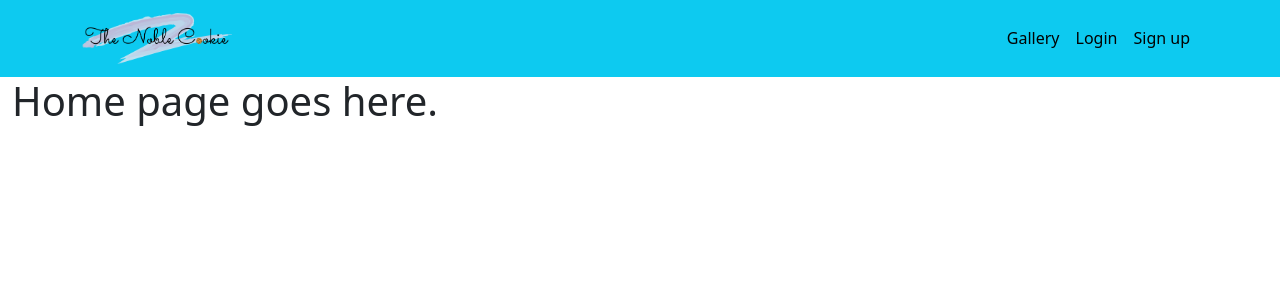
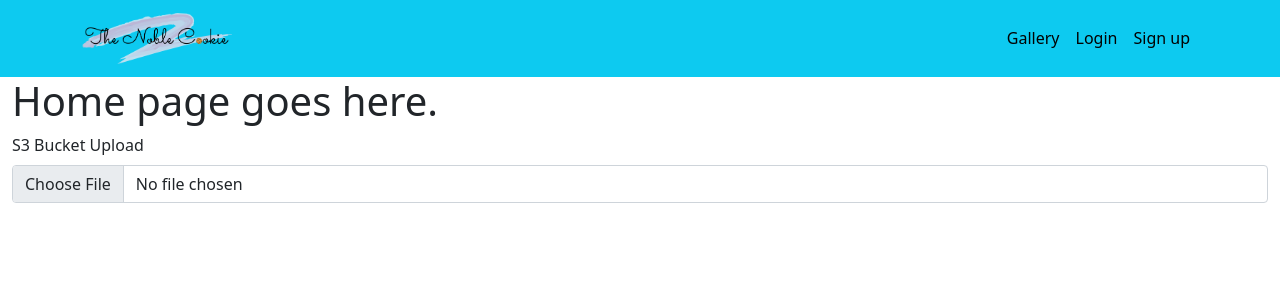
Before and after one commit to bethel-school-of-technology/team-razz-dazz-frontend, a React (Create React App) app: page / in a window 1280 px wide. Shown: the top 300 px of the page. Built offline with nearby package versions, Linux system fonts and the light colour scheme.

Commit message:
S3 Bucket upload created

```diff
--- a/package.json
+++ b/package.json
@@ -6,12 +6,15 @@
     "@testing-library/jest-dom": "^5.11.4",
     "@testing-library/react": "^11.1.0",
     "@testing-library/user-event": "^12.1.10",
+    "aws-amplify": "^4.2.1",
+    "aws-sdk": "^2.956.0",
     "axios": "^0.21.1",
     "bootstrap": "^5.0.2",
     "react": "^17.0.2",
     "react-bootstrap": "^2.0.0-beta.4",
     "react-dom": "^17.0.2",
     "react-router-dom": "^5.2.0",
+    "react-s3": "^1.3.1",
     "react-scripts": "4.0.3",
     "web-vitals": "^1.0.1"
   },
--- /dev/null
+++ b/src/components/S3Upload.js
@@ -0,0 +1,36 @@
+import React from 'react';
+import S3FileUpload from 'react-s3';
+import Form from "react-bootstrap/Form";
+
+
+
+
+const config = {
+  bucketName: "thenoblecookies",
+  dirName: "CookiePics" /* optional */,
+  region: "us-east-1",
+  accessKeyId: "AKIARRDBSFQ5NOXWEKMT",
+  secretAccessKey: "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",
+};
+
+const S3Upload = () => {
+    const upload = (e) => {
+        S3FileUpload.uploadFile(e.target.files[0], config)
+        .then((data) => {
+            console.log(data.location)
+        }).catch((err) => {
+            alert(err)
+        })
+    }
+
+    return (
+      <div>
+        <Form.Group onChange={upload} controlId="formFile" className="mb-3">
+          <Form.Label>S3 Bucket Upload</Form.Label>
+          <Form.Control type="file" />
+        </Form.Group>
+      </div>
+    );
+}
+
+export default S3Upload;
--- a/src/containers/Home.js
+++ b/src/containers/Home.js
@@ -1,12 +1,14 @@
 import React from 'react';
 import HomeTitle from "../components/HomeTitle";
 import Container from "react-bootstrap/Container";
+import S3Upload from "../components/S3Upload";
 
 const Home = () => {
     return (
       <Container fluid>
         <div>
           <HomeTitle />
+          <S3Upload />
         </div>
       </Container>
     );
--- a/src/index.js
+++ b/src/index.js
@@ -4,6 +4,7 @@ import './index.css';
 import App from './App';
 import reportWebVitals from './reportWebVitals';
 import "bootstrap/dist/css/bootstrap.min.css";
+
 
 
 ReactDOM.render(
```
Also changed, not shown: 1 other file (tests, documents, lock files or other folders).
